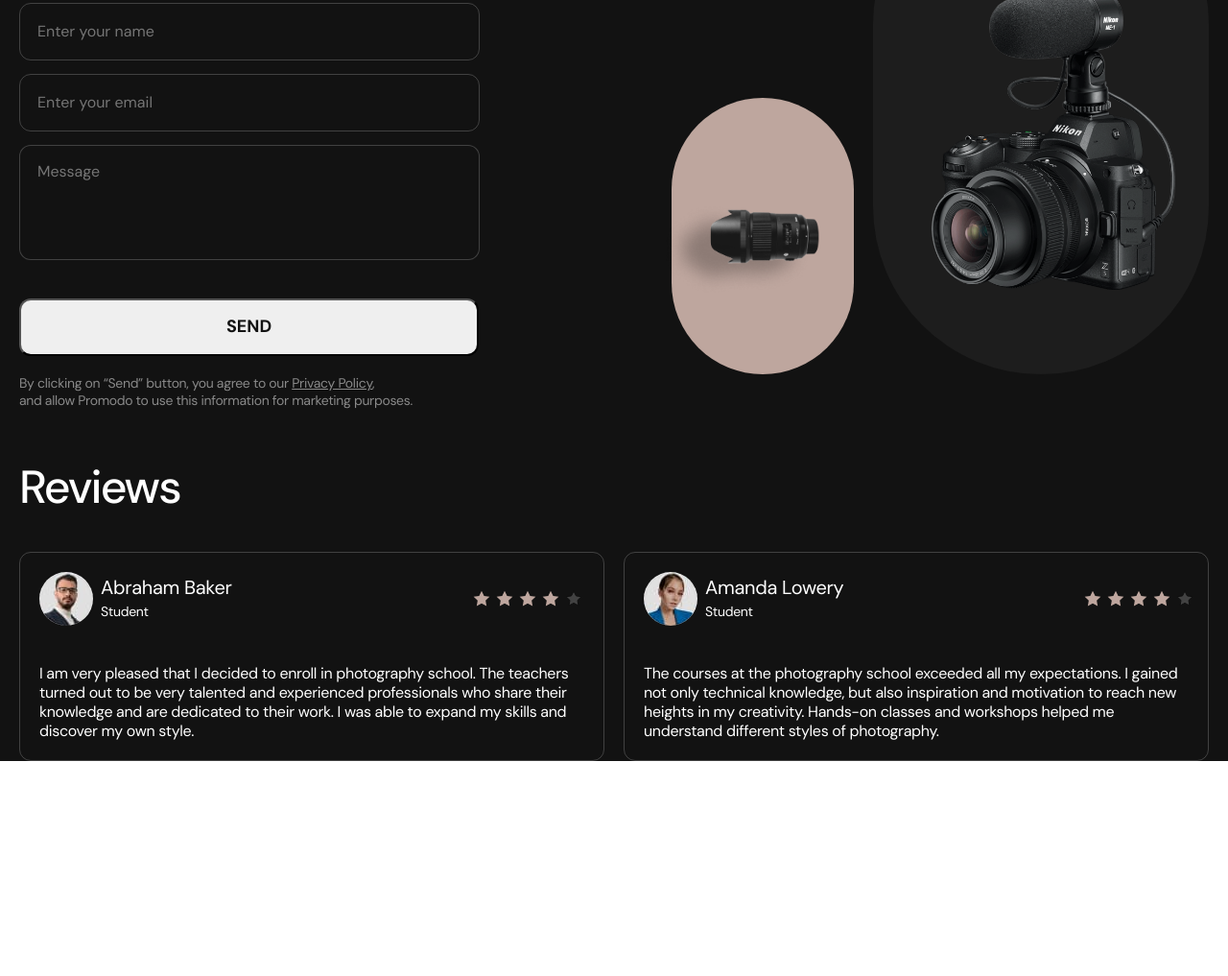
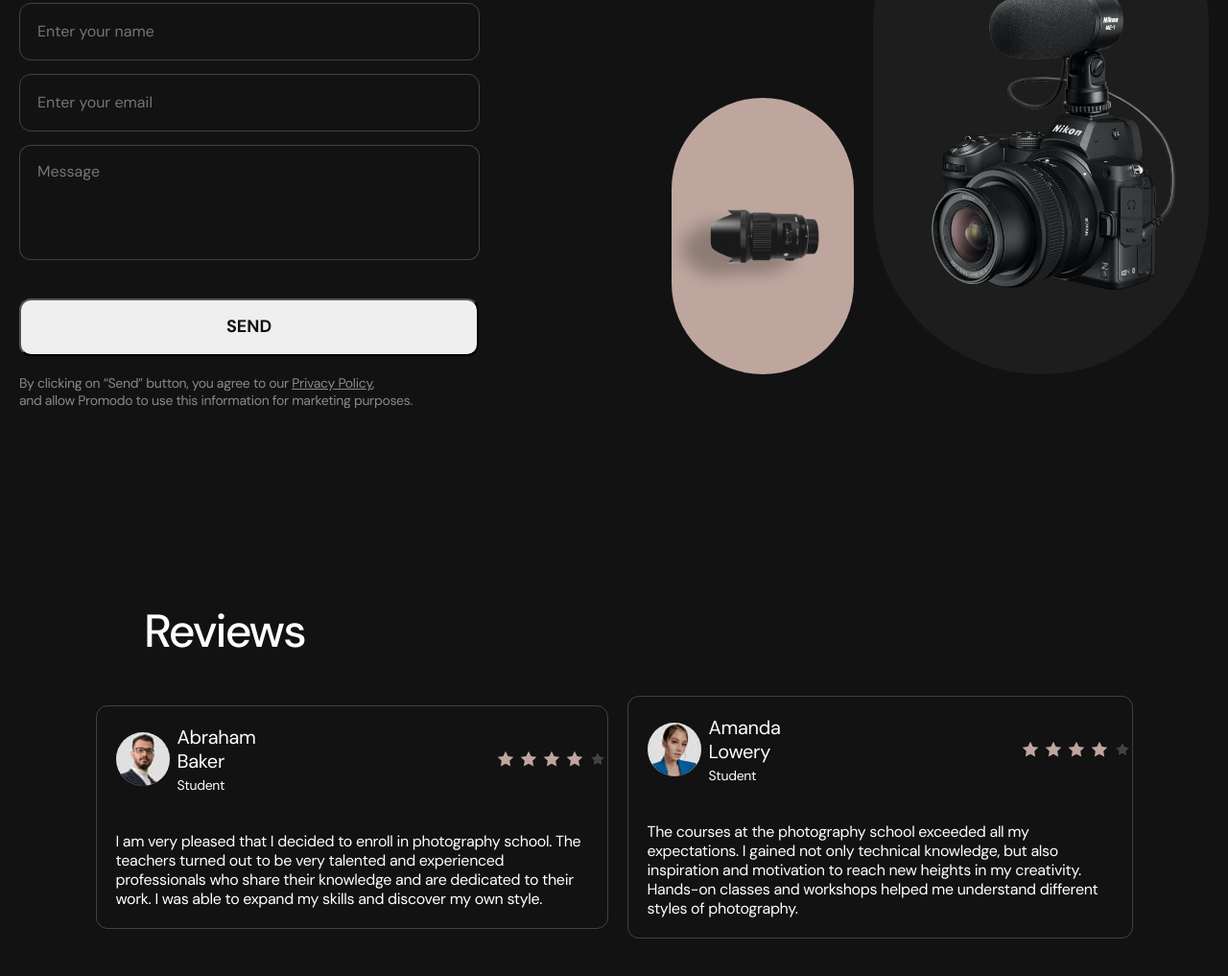
Before and after one commit to zekirovskii/SpanTurk_FocusFrame, a plain HTML site: page index.html in a window 1280 px wide. Shown: the part 3155-4172 px from the top of the page at 96% size. Before the commit the page ends 3948 px from the top, so only its background shows below. Drawn offline with nearby package versions, Linux system fonts and the light colour scheme; a web font is replaced by a local one.

Commit message:
padding eklendi

```diff
--- a/css/styles.css
+++ b/css/styles.css
@@ -640,6 +640,7 @@ body {
   background-color: #121212; /* Koyu arka plan rengi */
   color: #ffffff;
   font-family: "DM Sans", sans-serif;
+  padding: 150px;
 }
 
 .reviews-container {
```
